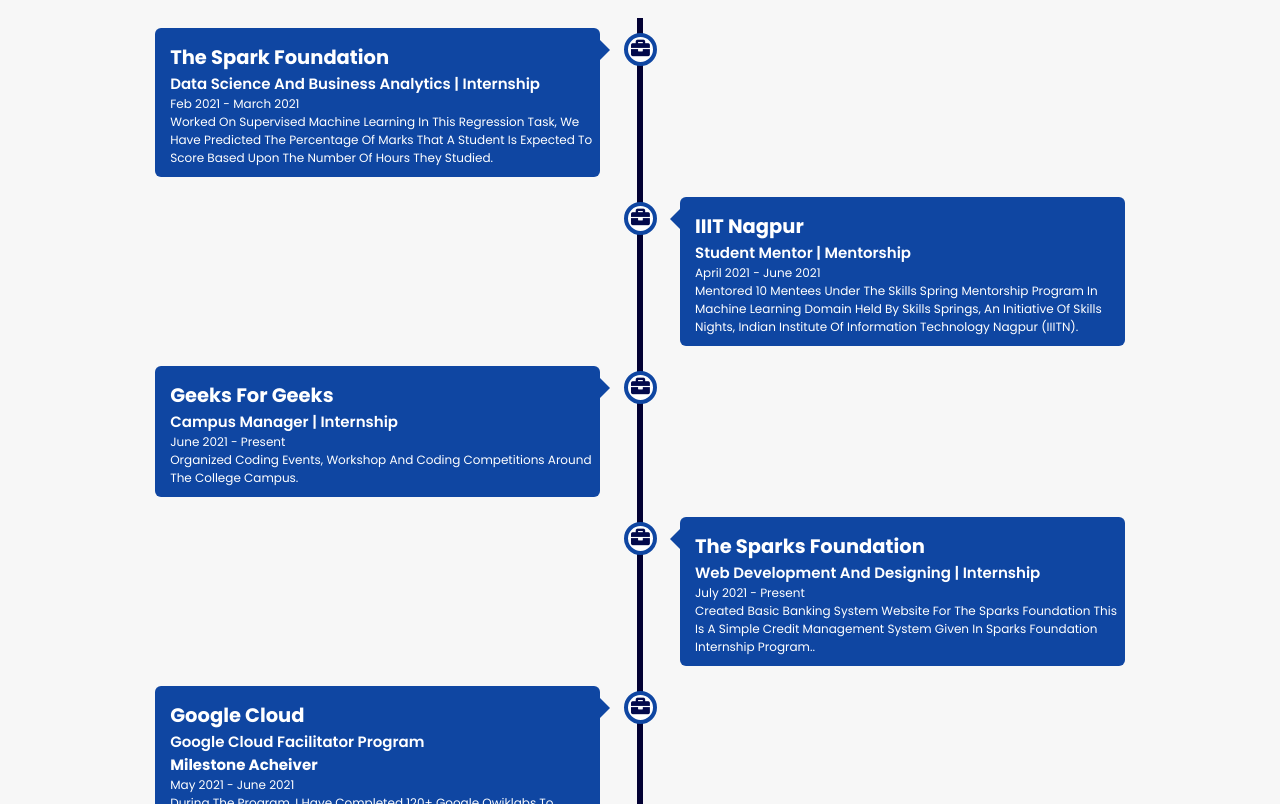
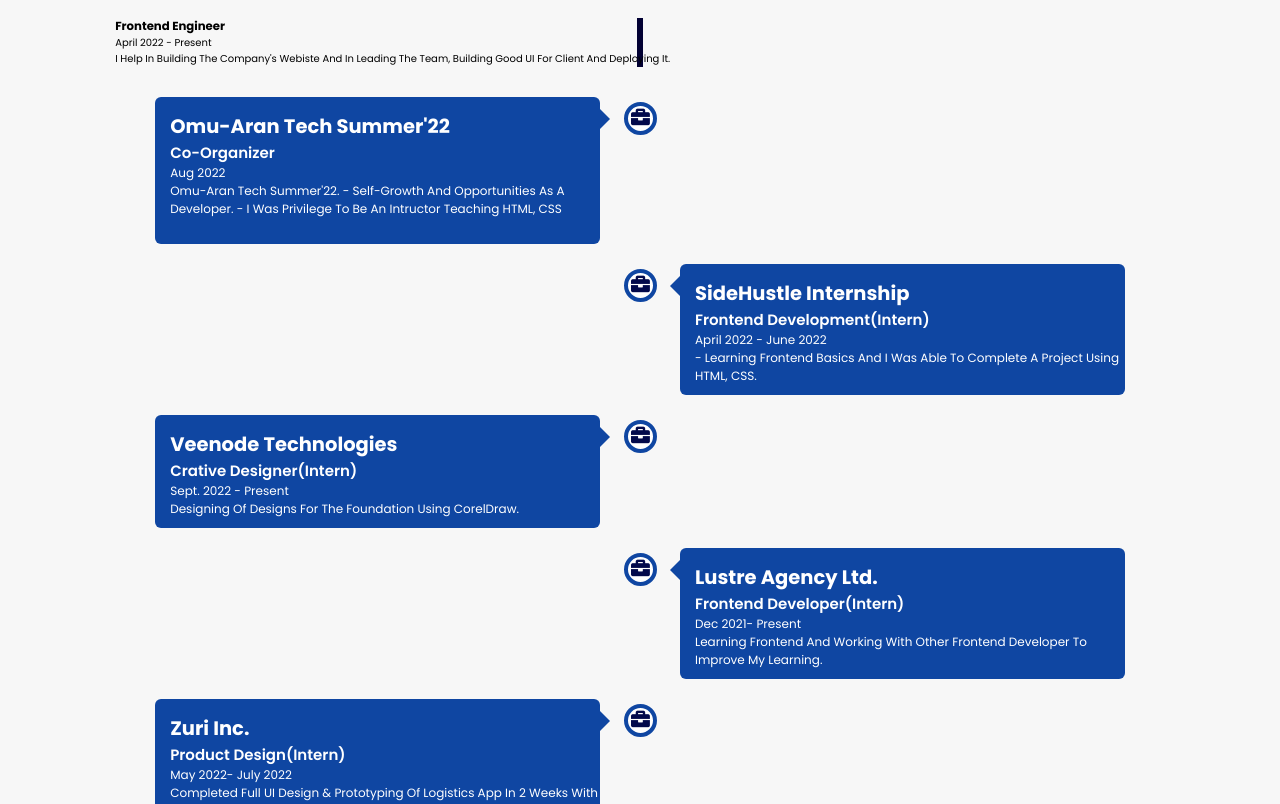
Before and after one commit to SardiusJay/ProjectJay, a plain HTML site: page experience/index.html in a window 1280 px wide. Shown: the part 148-952 px from the top of the page. Drawn offline with nearby package versions, Linux system fonts and the light colour scheme.

Commit message:
update levels

```diff
--- a/experience/index.html
+++ b/experience/index.html
@@ -39,78 +39,6 @@
   </div>
 
   <div class="timeline">
-
-
-    <div class="container left">
-      <div class="content">
-        <div class="tag">
-          <h2>The Spark Foundation</h2>
-        </div>
-        <div class="desc">
-            <h3>Data Science and business analytics | Internship</h3>
-            <p>Feb 2021 - March 2021</p>
-            <p>Worked on Supervised Machine learning
-              In this regression task, we have predicted the percentage of marks that a student is expected to score based upon the number of hours they studied.</p>
-        </div>
-      </div>
-    </div>
-
-    <div class="container right">
-      <div class="content">
-        <div class="tag">
-          <h2>IIIT Nagpur</h2>
-        </div>
-        <div class="desc">
-            <h3>Student Mentor | Mentorship</h3>
-            <p>April 2021 - June 2021</p>
-            <p>Mentored 10 mentees under the Skills Spring Mentorship Program in Machine learning Domain held by Skills Springs, an initiative of Skills Nights, Indian Institute Of Information Technology Nagpur (IIITN).</p>
-        </div>
-      </div>
-    </div>
-
-    <div class="container left">
-      <div class="content">
-        <div class="tag">
-          <h2>Geeks for Geeks</h2>
-        </div>
-        <div class="desc">
-            <h3>Campus Manager | Internship</h3>
-            <p>June 2021 - Present</p>
-            <p>Organized coding events, workshop and coding competitions around the College Campus.</p>
-
-
-        </div>
-      </div>
-    </div>
-
-    <div class="container right">
-      <div class="content">
-        <div class="tag">
-          <h2>The Sparks Foundation</h2>
-        </div>
-        <div class="desc">
-            <h3> Web Development and Designing | Internship</h3>
-            <p>July 2021 - Present</p>
-            <p>Created Basic Banking System Website for The Sparks Foundation  this is a simple credit management system given in sparks foundation internship program..</p>
-        </div>
-      </div>
-    </div>
-
-    <div class="container left">
-      <div class="content">
-        <div class="tag">
-          <h2>Google Cloud </h2>
-        </div>
-        <div class="desc">
-            <h3> Google Cloud Facilitator Program</h3>
-            <h2>Milestone Acheiver</h2>
-            <p>May 2021 - June 2021</p>
-            <p>
-              During the program, I have completed 120+ google Qwiklabs to complete the Milestone and received swags from Google.</p>
-        </div>
-      </div>
-    </div>
-
 
     <div class="desc">
       <h3> Frontend Engineer</h3>
```
